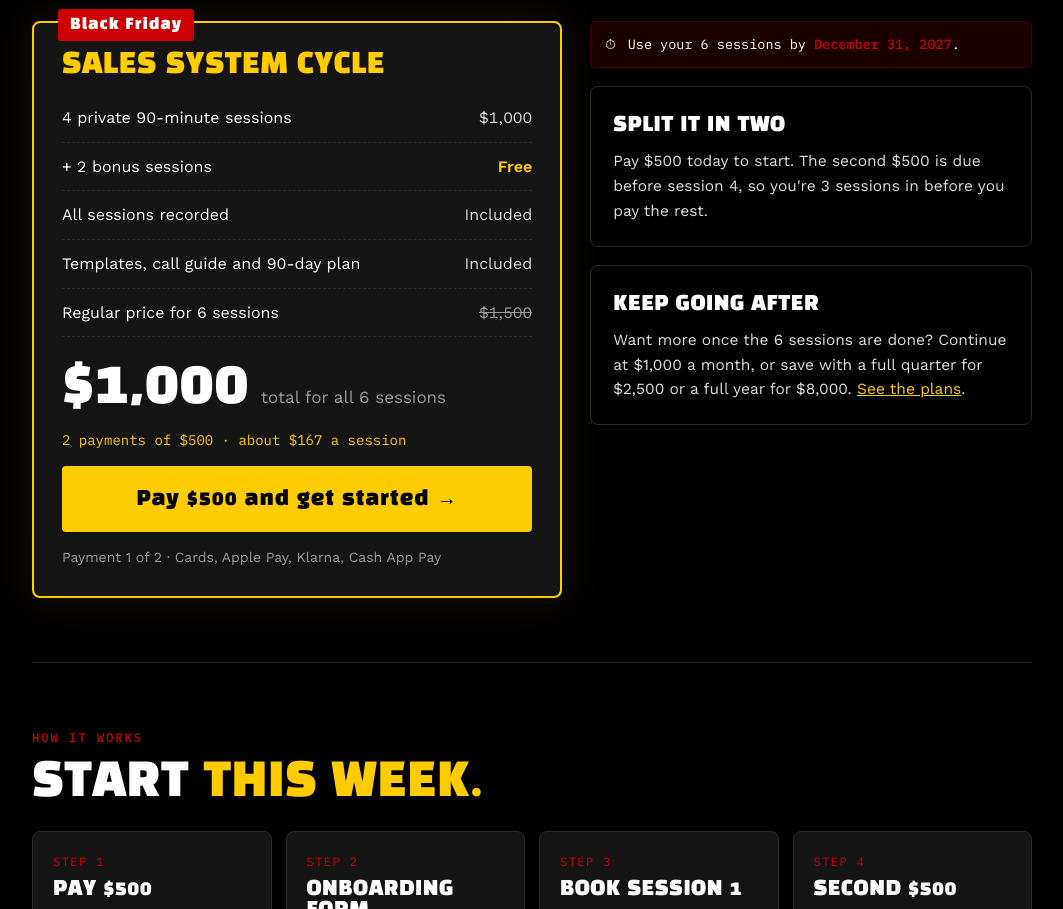
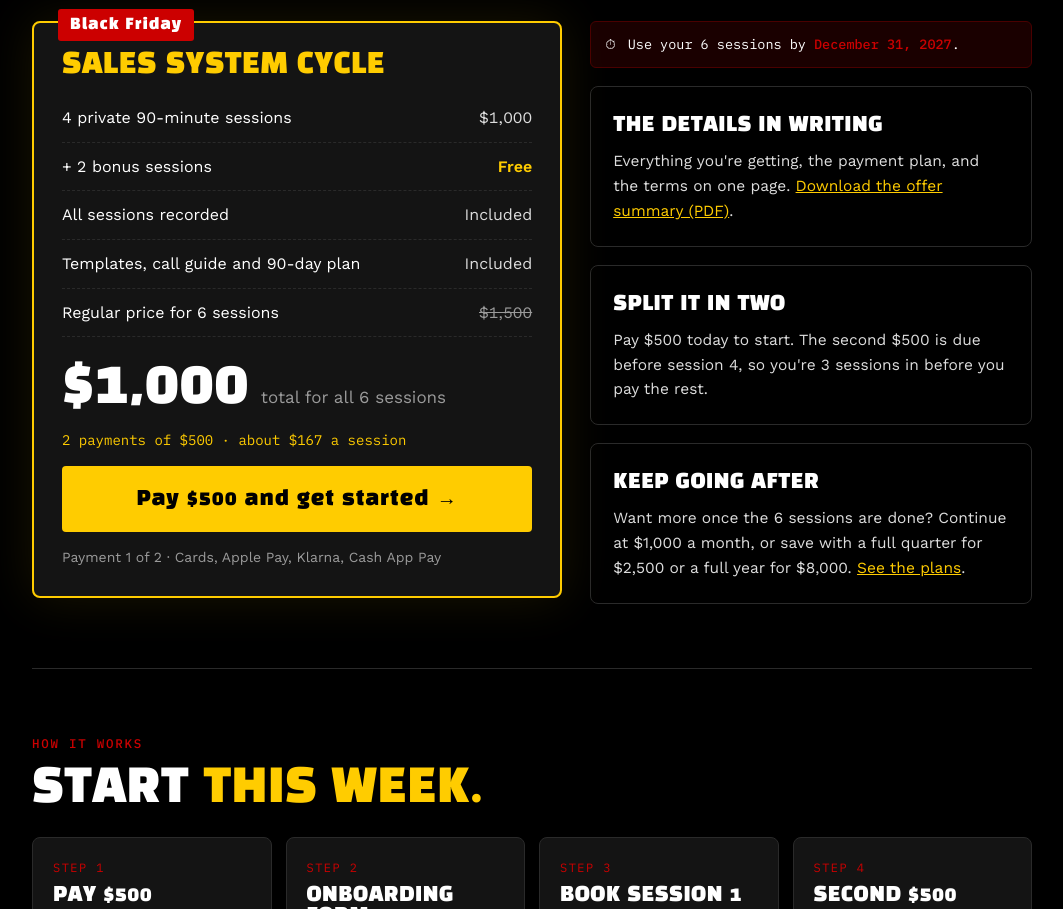
Before and after one commit to uglydojo/estebanbaez-site, a plain HTML site: page gostaffy/index.html in a window 1280 px wide. Shown: the part 3725-4634 px from the top of the page, without its empty margins (108-1171 px from the left). Drawn offline with nearby package versions, Linux system fonts and the light colour scheme.

Commit message:
GoStaffy: add offer summary PDF and download link
Co-Authored-By: Claude Opus 5.5 <noreply@anthropic.com>
Claude-Session: https://claude.ai/code/session_0122WDdxq7iBeFHRMqTjggEu

```diff
--- a/gostaffy/index.html
+++ b/gostaffy/index.html
@@ -310,6 +310,10 @@ footer{color:var(--gray);font-size:13px;padding-block:24px 48px;text-align:cente
       <div class="side">
         <div class="expire"><span>⏱</span><span>Use your 6 sessions by <b>December 31, 2027</b>.</span></div>
         <div class="box">
+          <h4>The details in writing</h4>
+          <p>Everything you're getting, the payment plan, and the terms on one page. <a href="GoStaffy_Offer_Summary.pdf" download style="color:var(--gold)">Download the offer summary (PDF)</a>.</p>
+        </div>
+        <div class="box">
           <h4>Split it in two</h4>
           <p>Pay $500 today to start. The second $500 is due before session 4, so you're 3 sessions in before you pay the rest.</p>
         </div>
```
Also changed, not shown: 1 other file.
